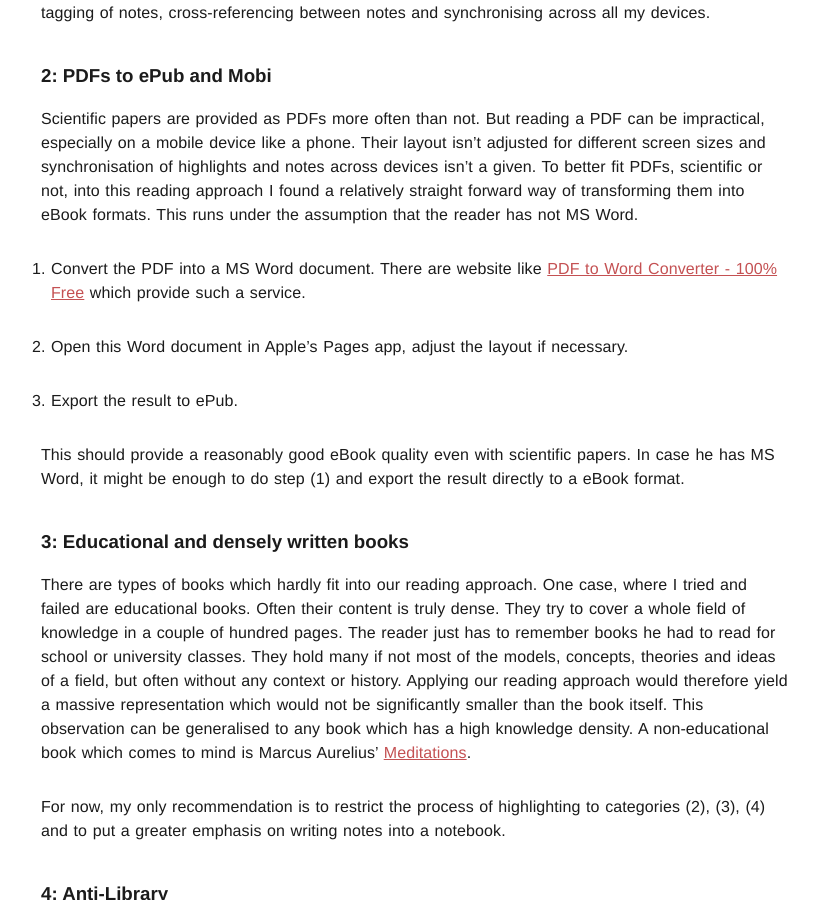
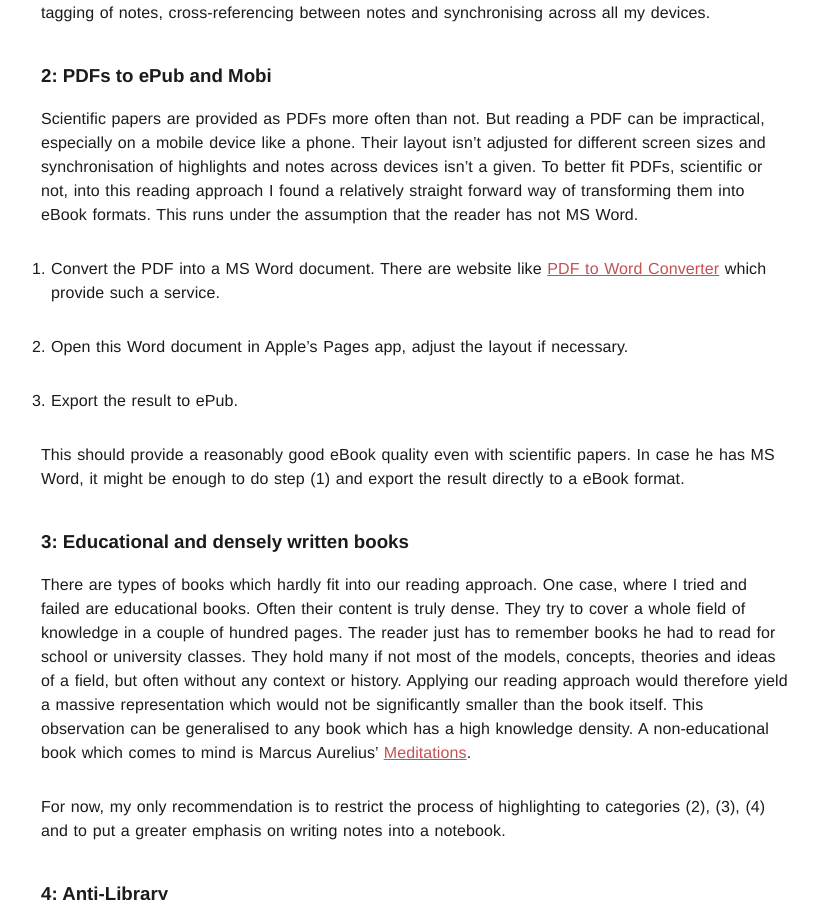
Before and after one commit to pheymann/paulheymann-website, a Jekyll site: the page built from _posts/2020-05-28-on-reading-comprehension-original-thoughts.md, in a window 1280 px wide and 900 px high, scrolled down 10569 px. Shown: the whole window, without its empty margins (224-1042 px from the left). Built offline with Jekyll 4.4.1, drawn with Linux system fonts in a browser that asks for light colours; nearby versions of some CDN libraries; part of the change alters nothing that is shown; some of the changed text lies outside the part shown.

```diff
--- a/_posts/2020-05-28-on-reading-comprehension-original-thoughts.md
+++ b/_posts/2020-05-28-on-reading-comprehension-original-thoughts.md
@@ -59,7 +59,7 @@ This reading approach has to support moving information into long-term memory th
 Having original thoughts isn’t meant to be an absolute statement. It is relativistic and personal. Great books can inspire new ideas in a reader and let him have an original thought. They create new connections and extend his understanding. They also offer that satisfactory feeling of having discovered something new. But in the end a reader’s original thought probably isn’t novel at all. Someone, somewhere most likely has thought it already, maybe he even went so far as to write it down.
 
 ## The beginning
-As luck would have it, I came across Mortimer J. Adler’s [How to Read a Book](https://en.wikipedia.org/wiki/How_to_Read_a_Book) while I started to look into different reading approaches. His process appealed to me immediately. It is simple and structured, with thorough comprehension as a core goal. Mr. Adler wants us to have a conversation, I would even say debate, with the author. We have to follow his arguments and proofs and try to find counterarguments and criticism. From my understanding it should resemble the dialectic method. It should be like one of these long conversations one has with friends till the dark of night. A back and forth of ideas, arguments and counterarguments.
+As luck would have it, I came across Mortimer J. Adler’s [How to Read a Book] while I started to look into different reading approaches. His process appealed to me immediately. It is simple and structured, with thorough comprehension as a core goal. Mr. Adler wants us to have a conversation, I would even say debate, with the author. We have to follow his arguments and proofs and try to find counterarguments and criticism. From my understanding it should resemble the dialectic method. It should be like one of these long conversations one has with friends till the dark of night. A back and forth of ideas, arguments and counterarguments.
 
 I used Mr. Adler’s approach as a starting point and adjusted and optimised it where needed until I ended up with the first stable version described below.
 
@@ -87,7 +87,7 @@ Skimming sets an entry bar for books to pass before we read them, but it also he
 
 To start off we read the introduction, or abstract if it is a scientific paper, and the conclusion if available. Afterwards, we go through each chapter by reading the heading and subheadings and apply a brief study of all figures, charts, and tables. It is already a sign of quality, from my experience, if figures and the like have descriptions that make them self-explanatory. Making highlights or writing notes during this phase should be avoided. The goal is to get a first impression and an overview as fast as possible. In the end, we might decide not to read the book and any extra time investment is wasted.
 
-For a brief moment now, let us concentrate on headings. Sometimes during our studies, we will experience what can only be called *creative headings*. They do not convey the goal or content of a chapter, but try to be clever and artistic. They are more akin to headings one would find in novels. But they should not be used in works for knowledge acquisition. Creative headings do not help our understanding. We are not able to grasp the meaning until we read the chapter and sometimes even then the meaning might be lost on us. To give a concrete example, take a look at [The Black Swan](https://en.wikipedia.org/wiki/The_Black_Swan:_The_Impact_of_the_Highly_Improbable). Even though I enjoyed the book, its headings are atrocious. What does “*Umberto Eco’s Antilibrary, or how we seek validation*” mean? At the same time, experiencing unfavourable headings should make a reader realise and appreciate written works with good headings. To also offer an example here, an interested reader can take a look at [The Wealth of Nations](https://en.wikipedia.org/wiki/The_Wealth_of_Nations) or Benjamin Graham’s [The Intelligent Investor](https://en.wikipedia.org/wiki/The_Intelligent_Investor).
+For a brief moment now, let us concentrate on headings. Sometimes during our studies, we will experience what can only be called *creative headings*. They do not convey the goal or content of a chapter, but try to be clever and artistic. They are more akin to headings one would find in novels. But they should not be used in works for knowledge acquisition. Creative headings do not help our understanding. We are not able to grasp the meaning until we read the chapter and sometimes even then the meaning might be lost on us. To give a concrete example, take a look at [Black Swan]. Even though I enjoyed the book, its headings are atrocious. What does “*Umberto Eco’s Antilibrary, or how we seek validation*” mean? At the same time, experiencing unfavourable headings should make a reader realise and appreciate written works with good headings. To also offer an example here, an interested reader can take a look at [The Wealth of Nations] or Benjamin Graham’s [The Intelligent Investor].
 
 ### Stage 2: Analysing a chapter
 When we have decided to study the book we will read through each chapter thoroughly. The first goal of this step is to identify and understand the author’s ideas. The second is to begin the compilation of a compressed representation of the book itself by using highlights and notes.
@@ -109,7 +109,7 @@ Let us concentrate on the specifics of taking highlights for a moment. As said b
 
 The reader is best advised not to highlight all text passages in the same color. Otherwise, he will invest a significant amount of time afterwards in reconstructing the categories again. He might choose a color for each category. As a personal preference, I combine (1) and (2) under the same color.
 
-Of course, sometimes it isn’t enough to just highlight a passage of text. Some statements or even whole works can be extraordinarily dense and requires extra information to be comprehensible. One example of such a book is John Maynard Keynes’ [The General Theory of Employment, Interest and Money](https://en.wikipedia.org/wiki/The_General_Theory_of_Employment,_Interest_and_Money). Here, writing down notes next to a highlight is a necessity. As a general guide:
+Of course, sometimes it isn’t enough to just highlight a passage of text. Some statements or even whole works can be extraordinarily dense and requires extra information to be comprehensible. One example of such a book is John Maynard Keynes’ [The General Theory of Employment, Interest and Money]. Here, writing down notes next to a highlight is a necessity. As a general guide:
 
 * We add information which we need in order to understand a text passage, like context or a more verbose version of the passage.
 
@@ -132,7 +132,7 @@ When we decide that there is enough raw material, meaning highlights and notes,
 
 * Where we described open questions, criticism and overarching concepts before only with a few notes and references, we now fully formulate them. After some time passed, with continued reading and putting some thought into them, we will reach a point where we are sure that it actually warrants that extra energy and we also have a better understanding of them. So it could happen for example that a former criticism vanishes because we realise a flaw in our understanding.
 
-After we finish post processing our highlights and notes, we compile a compressed representation of the underlying chapter. We also recalled all necessary information, which will help in persisting them in our long term memory. The effect is similar to [Spaced repetition](https://en.wikipedia.org/wiki/Spaced_repetition). Besides that, going through that material also helps to discover more overarching concepts or criticism. Some thoughts develop over several pages or even sections and sometimes go unnoticed while we are reading intensely.
+After we finish post processing our highlights and notes, we compile a compressed representation of the underlying chapter. We also recalled all necessary information, which will help in persisting them in our long term memory. The effect is similar to [Spaced repetition]. Besides that, going through that material also helps to discover more overarching concepts or criticism. Some thoughts develop over several pages or even sections and sometimes go unnoticed while we are reading intensely.
 
 Producing this extract also makes sure we don’t have to read the book in one go. We can just stop in between and come back later. To be able to continue we only have to take a glance at our highlights and notes to refresh our memories.
 
@@ -156,7 +156,7 @@ Often it is here that new ideas arise. Maybe there isn’t a ready answer to a q
 So far we discussed how to accomplish the goals of *Comprehension*, *Recall* and having *Original Thoughts* set out at the beginning. In this chapter we will examine which types of written works are best suited for this set of goals. Depending on the expected level of understanding we can make a distinction between what can be called *Foundational Works* and *Derivatives*.
 
 ### Foundational Works
-It is the first written work which puts a concept or idea in a coherent form. It is often the foundation of a field of knowledge. Examples are [The Wealth of Nations](https://en.wikipedia.org/wiki/The_Wealth_of_Nations) by Adam Smith which is the foundational work for classical economics, or  Albert Einstein’s Special and General Theory of Relativity which created the basis of our modern understanding of gravity.
+It is the first written work which puts a concept or idea in a coherent form. It is often the foundation of a field of knowledge. Examples are [The Wealth of Nations] by Adam Smith which is the foundational work for classical economics, or  Albert Einstein’s Special and General Theory of Relativity which created the basis of our modern understanding of gravity.
 
 ### Derivatives
 All works which are based on that foundations. They extend them, provide interpretations and opinions, or produce a partial, often condensed view of the matter. Translations can also fall into this category, but we will discuss this specific topic later on.
@@ -185,7 +185,7 @@ The above example describe derivates which alter the foundations to some extend,
 #### Limitations of reading the originals
 Of course, there are practical limitations to a *foundational works first* approach. Sometimes they simply aren’t the right source. For example we want to get get an overview. A summary might yield better results here. Another hindrance can be language. We decide to read a book written in a foreign language we haven’t mastered. In that case, we only have two options: we learn the language or we use a translation. Which one is more appropriate depends solely on the reader and his preferences. In the end, the goal is understanding but the time investment most be sensible.
 
-One limitation specific to the digital reader is the availability of the work as digital copy. If it doesn’t exist it cannot be integrated into the reader’s setup. Fortunately, for many foundational works the [Gutenberg Project](https://www.gutenberg.org/) did a tremendous job in providing different digital formats at no cost. We also can find prominent books in their digital forms on platforms like Amazon. Where there is a demand, there will be supply.
+One limitation specific to the digital reader is the availability of the work as digital copy. If it doesn’t exist it cannot be integrated into the reader’s setup. Fortunately, for many foundational works the [Gutenberg Project] did a tremendous job in providing different digital formats at no cost. We also can find prominent books in their digital forms on platforms like Amazon. Where there is a demand, there will be supply.
 
 ### Derivatives for getting an overview or extending our knowledge
 Starting with the foundations makes sure we are building up the same foundations in our head, a prerequisite for continued reading and research. But not every art and science is equally interesting or important us. When only an overview or rough grasp of the concepts of a field is required working through a summary can be an advisable approach.
@@ -198,7 +198,7 @@ What type of written work we select will depend on multiply factors and we have
 ## Final words
 I will use the final words of this text to emphasise two points important to any reader who might decide to adopt the approach described above. First, it has its limitations. This process cannot be applied to every book. For example, the content of some written works is truly dense and using highlights would extract significant parts of the text, which doesn’t make for a compressed representation. More on that in [Appendix 3](#3:%20Educational%20and%20dense%20books) . This reading approach worked for many historic foundational books and papers, but it can fail with other types. We have to keep that in mind and continue experimenting and improving this reading approach when friction arises.
 
-One last point I want to emphasise is that any interested reader should go back to the original source of this text, Mortimer Adler’s [How to Read a Book](https://en.wikipedia.org/wiki/How_to_Read_a_Book). He describes, better than I can, why it matters to read and to read thoroughly and his arguments are even more prevalent today as they were during his time.
+One last point I want to emphasise is that any interested reader should go back to the original source of this text, Mortimer Adler’s [How to Read a Book]. He describes, better than I can, why it matters to read and to read thoroughly and his arguments are even more prevalent today as they were during his time.
 
 ## Appendix
 ### 1: Personal reading setup
@@ -206,12 +206,12 @@ In this section I will describe my personal setup for those who are interested.
 
 I use Amazon’s Kindle app across all my devices. It supports highlights and note taking and has an export function. Unfortunately, the app only produces HTML which doesn’t read well in a document. Therefore, I transform it into Markdown which I then embed into my document. The transformation is done with the [following script](?).
 
-For taking external notes and collecting all highlights I use [Bear App](https://bear.app/). It has convenient features like tagging of notes, cross-referencing between notes and synchronising across all my devices.
+For taking external notes and collecting all highlights I use [Bear App]. It has convenient features like tagging of notes, cross-referencing between notes and synchronising across all my devices.
 
 ### 2: PDFs to ePub and Mobi
 Scientific papers are provided as PDFs more often than not. But reading a PDF can be impractical, especially on a mobile device like a phone. Their layout isn’t adjusted for different screen sizes and synchronisation of highlights and notes across devices isn’t a given. To better fit PDFs, scientific or not, into this reading approach I found a relatively straight forward way of transforming them into eBook formats. This runs under the assumption that the reader has not MS Word.
 
-1. Convert the PDF into a MS Word document. There are website like [PDF to Word Converter - 100% Free](https://smallpdf.com/pdf-to-word) which provide such a service.
+1. Convert the PDF into a MS Word document. There are website like [PDF to Word Converter] which provide such a service.
 
 2. Open this Word document in Apple’s Pages app, adjust the layout if necessary.
 
@@ -220,7 +220,7 @@ Scientific papers are provided as PDFs more often than not. But reading a PDF ca
 This should provide a reasonably good eBook quality even with scientific papers. In case he has MS Word, it might be enough to do step (1) and export the result directly to a eBook format.
 
 ### 3: Educational and densely written books
-There are types of books which hardly fit into our reading approach. One case, where I tried and failed are educational books. Often their content is truly dense. They try to cover a whole field of knowledge in a couple of hundred pages. The reader just has to remember books he had to read for school or university classes. They hold many if not most of the models, concepts, theories and ideas of a field, but often without any context or history. Applying our reading approach would therefore yield a massive representation which would not be significantly smaller than the book itself. This observation can be generalised to any book which has a high knowledge density. A non-educational book which comes to mind is Marcus Aurelius’ [Meditations](https://en.wikipedia.org/wiki/Meditations).
+There are types of books which hardly fit into our reading approach. One case, where I tried and failed are educational books. Often their content is truly dense. They try to cover a whole field of knowledge in a couple of hundred pages. The reader just has to remember books he had to read for school or university classes. They hold many if not most of the models, concepts, theories and ideas of a field, but often without any context or history. Applying our reading approach would therefore yield a massive representation which would not be significantly smaller than the book itself. This observation can be generalised to any book which has a high knowledge density. A non-educational book which comes to mind is Marcus Aurelius’ [Meditations].
 
 For now, my only recommendation is to restrict the process of highlighting to categories (2), (3), (4) and to put a greater emphasis on writing notes into a notebook.
 
@@ -232,3 +232,12 @@ A personal library represents the corpus of books a reader has read so far. It i
 
 <!-- external references -->
 [Black Swan]: https://en.wikipedia.org/wiki/The_Black_Swan:_The_Impact_of_the_Highly_Improbable
+[How to Read a Book]: https://en.wikipedia.org/wiki/How_to_Read_a_Book
+[The Wealth of Nations]: https://en.wikipedia.org/wiki/The_Wealth_of_Nations
+[The Intelligent Investor]: https://en.wikipedia.org/wiki/The_Intelligent_Investor
+[The General Theory of Employment, Interest and Money]: https://en.wikipedia.org/wiki/The_General_Theory_of_Employment,_Interest_and_Money
+[Spaced repetition]: https://en.wikipedia.org/wiki/Spaced_repetition
+[Gutenberg Project]: https://www.gutenberg.org/
+[Bear App]: https://bear.app/
+[PDF to Word Converter]: https://smallpdf.com/pdf-to-word
+[Meditations]: https://en.wikipedia.org/wiki/Meditations
```
